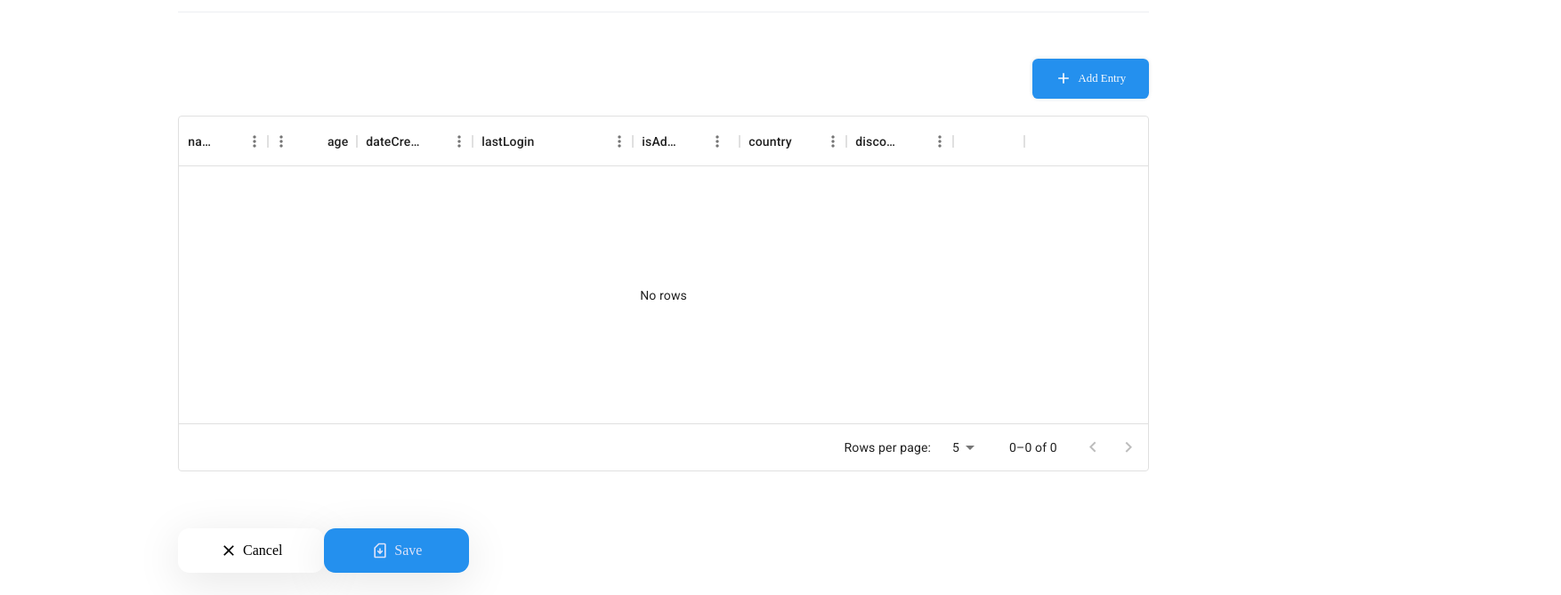
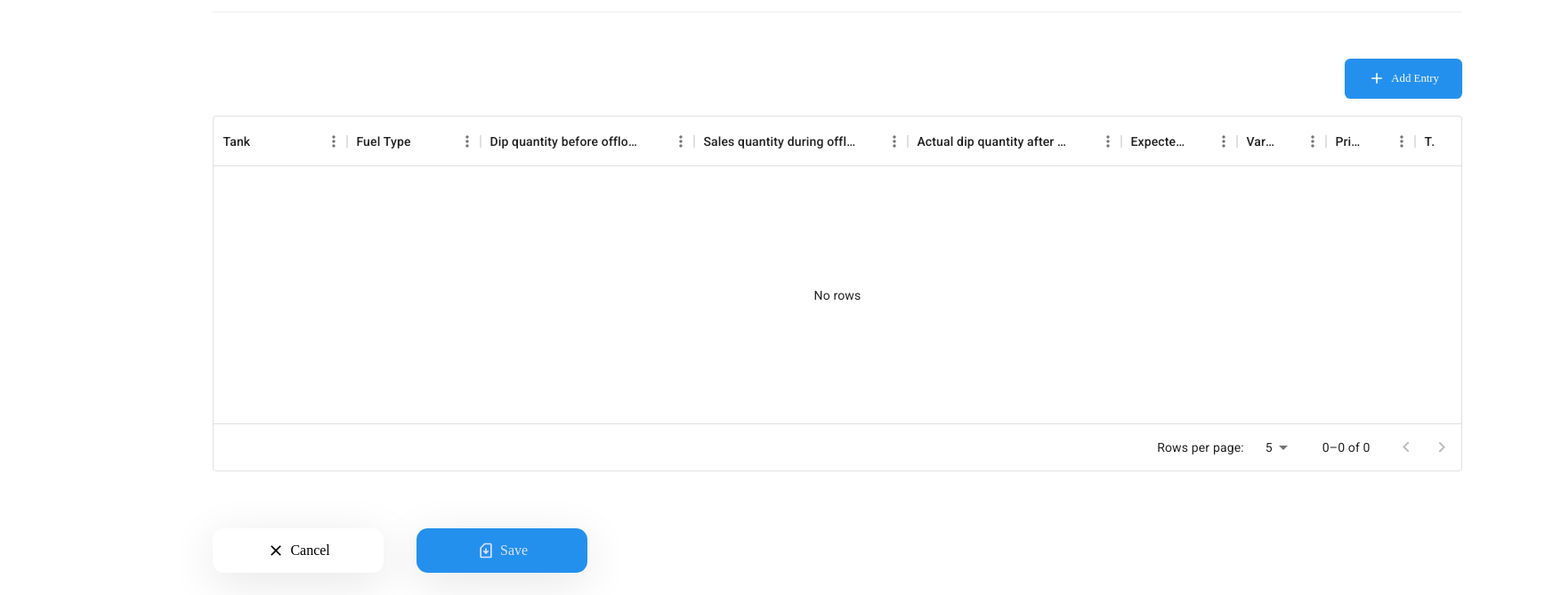
Before and after one commit to paullaster/manage-fuel-bussiness-ui, a React (Vite) app: page /dashboard/purchases/fuel/create in a window 1280 px wide. Shown: the part 843-1512 px from the top of the page at 89% size, 1754 px wide, since content can reach past the window. Built offline with nearby package versions, Linux system fonts and the light colour scheme; no server answers; a web font is replaced by a local one.

Commit message:
update delete action of table items

```diff
--- a/package.json
+++ b/package.json
@@ -13,6 +13,7 @@
     "@emotion/react": "^11.11.3",
     "@emotion/styled": "^11.11.0",
     "@fontsource/roboto": "^5.0.8",
+    "@mui/icons-material": "^5.15.4",
     "@mui/material": "^5.15.3",
     "@mui/x-data-grid": "^6.18.7",
     "@mui/x-date-pickers": "^6.18.7",
--- a/src/packages/purchases/modules/fuel/components/NewFuelPurchase.jsx
+++ b/src/packages/purchases/modules/fuel/components/NewFuelPurchase.jsx
@@ -2,7 +2,7 @@ import { useEffect, useState, useMemo, useCallback } from "react";
 import shared from "../../../shared";
 import { useGlobalDispatcher, useGlobalState } from '@/store';
 import { Form } from "react-router-dom";
-import { composableAutofils, purchaseEntryColumns, NewFuelPurchaseInitialValues} from "../setups";
+import { composableAutofils, purchaseEntryColumns, NewFuelPurchaseInitialValues } from "../setups";
 import TankEntries from "./TankEntries";
 import TransportationAndOfficer from "./TransportationAndOfficer";
 import FormButtonRow from "../../../shared/components/FormButtonRow";
@@ -14,8 +14,12 @@ import { MdDelete } from "react-icons/md";
 import DeleteIcon from '@mui/icons-material/Delete';
 import SecurityIcon from '@mui/icons-material/Security';
 import FileCopyIcon from '@mui/icons-material/FileCopy';
+import { apiFetchUtil, GetGross } from "@/utils";
+import WebStorage from "@/utils/WebStorage";
+import { APPNAME } from "@/environments";
 
-
+const tanks = WebStorage.GetFromWebStorage('session', APPNAME).tanks;
+let fueType = '';
 
 const NewFuelPurchase = () => {
   const [rows, setRows] = useState([]);
@@ -43,7 +47,7 @@ const NewFuelPurchase = () => {
   //   }, purchaseEntryColumns);
 
   // }, []);
-  const deleteUser = useCallback(
+  const deleteItem = useCallback(
     (id) => () => {
       setTimeout(() => {
         setRows((prevRows) => prevRows.filter((row) => row.id !== id));
@@ -51,65 +55,107 @@ const NewFuelPurchase = () => {
     },
     [],
   );
-
-  const toggleAdmin = useCallback(
-    (id) => () => {
-      setRows((prevRows) =>
-        prevRows.map((row) =>
-          row.id === id ? { ...row, isAdmin: !row.isAdmin } : row,
-        ),
-      );
-    },
-    [],
-  );
-
-  const duplicateUser = useCallback(
-    (id) => () => {
-      setRows((prevRows) => {
-        const rowToDuplicate = prevRows.find((row) => row.id === id);
-        return [...prevRows, { ...rowToDuplicate, id: Date.now() }];
-      });
-    },
-    [],
-  );
   const columns = useMemo(
     () => [
-      { field: 'name', type: 'string' },
-      { field: 'age', type: 'number' },
-      { field: 'dateCreated', type: 'date', width: 130 },
-      { field: 'lastLogin', type: 'dateTime', width: 180 },
-      { field: 'isAdmin', type: 'boolean', width: 120 },
       {
-        field: 'country',
+        field: 'tank',
+        headerName: 'Tank',
+        width: 150,
+        editable: true,
         type: 'singleSelect',
-        width: 120,
-        valueOptions: [
-          'Bulgaria',
-          'Netherlands',
-          'France',
-          'United Kingdom',
-          'Spain',
-          'Brazil',
-        ],
+        valueOptions: () => tanks.map((tank) => {
+          return tank.tank_number
+        }),
+        valueFormatter: (params) => {
+          if (!params.value) {
+            return 'select tank'
+          }
+          apiFetchUtil(params, 'fuel_type')
+            .then((res) => fueType = res);
+          return `Tank  ${params.value}`
+        },
+        sortable: false,
       },
       {
-        field: 'discount',
-        type: 'singleSelect',
+        field: 'fuel_type',
+        headerName: 'Fuel Type',
+        width: 150,
+        editable: false,
+        sortable: false,
+        type: 'string',
+        valueGetter: (params) => (params.row.tank === '' || undefined || null) ? 'No tank selected' : fueType
+
+      },
+      {
+        field: 'dip_quantity_before_offloading',
+        headerName: 'Dip quantity before offloading',
+        width: 240,
+        editable: true,
+      },
+      {
+        field: 'sales_quantity_during_offloading',
+        headerName: 'Sales quantity during offloading',
+        width: 240,
+        editable: true,
+      },
+      {
+        field: 'actual_dip_quantity_after_offloading',
+        headerName: 'Actual dip quantity after offloading',
+        width: 240,
+        editable: true,
+      },
+      {
+        field: 'expected_quantity',
+        headerName: 'Expected quantity',
+        width: 130,
+        editable: true,
+      },
+      {
+        field: 'variance',
+        headerName: 'Variance',
+        width: 100,
+        editable: true,
+      },
+      {
+        field: 'price',
+        headerName: 'Price',
+        width: 100,
+        editable: true,
+      },
+      {
+        field: 'tax_rate',
+        headerName: 'Tax rate',
+        width: 80,
+        editable: true,
+        valueFormatter: (params) => `${params.value}%`,
+      },
+      {
+        field: 'tax_amount',
+        headerName: 'Tax amount',
         width: 120,
-        editable: true,
-        valueOptions: ({ row }) => {
-          if (row === undefined) {
-            return ['EU-resident', 'junior'];
-          }
-          const options = [];
-          if (!['United Kingdom', 'Brazil'].includes(row.country)) {
-            options.push('EU-resident');
-          }
-          if (row.age < 27) {
-            options.push('junior');
-          }
-          return options;
+        editable: false,
+        valueGetter: (params) => GetGross(params.row, 'tax_rate', 'expected_quantity', 'price', 'tax_amount')
+      },
+      {
+        field: 'amount',
+        headerName: 'Amount',
+        description: 'amount',
+        sortable: false,
+        width: 100,
+        editable: false,
+        valueGetter: (params) => {
+          return (Number(params.row.expected_quantity) || 0) * (Number(params.row.price) || 0);
         },
+        type: 'number',
+      },
+      {
+        field: 'gross_amount',
+        headerName: 'Gross amount',
+        description: 'gross amount',
+        sortable: false,
+        width: 150,
+        valueGetter: (params) => GetGross(params.row, 'tax_rate', 'expected_quantity', 'price', 'gross_amount'),
+        type: 'number',
       },
       {
         field: 'actions',
@@ -117,26 +163,15 @@ const NewFuelPurchase = () => {
         width: 80,
         getActions: (params) => [
           <GridActionsCellItem
-            icon={<DeleteIcon />}
+            key={uuidv4()}
+            icon={<MdDelete  size={25}/>}
             label="Delete"
-            onClick={deleteUser(params.id)}
-          />,
-          <GridActionsCellItem
-            icon={<SecurityIcon />}
-            label="Toggle Admin"
-            onClick={toggleAdmin(params.id)}
-            showInMenu
-          />,
-          <GridActionsCellItem
-            icon={<FileCopyIcon />}
-            label="Duplicate User"
-            onClick={duplicateUser(params.id)}
-            showInMenu
+            onClick={deleteItem(params.id)}
           />,
         ],
       },
     ],
-    [deleteUser, toggleAdmin, duplicateUser],
+    [deleteItem],
   );
 
   console.log(columns);
```
Also changed, not shown: 1 other file (tests, documents, lock files or other folders).
